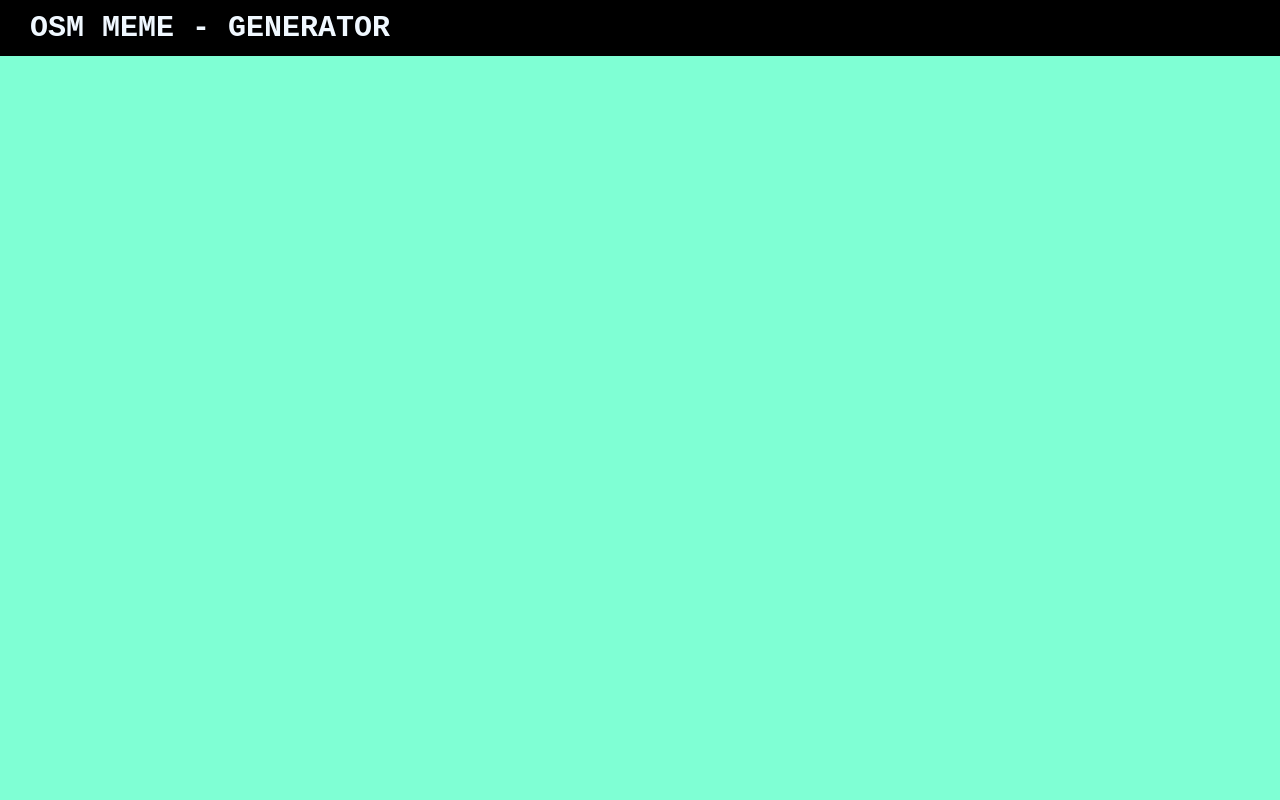
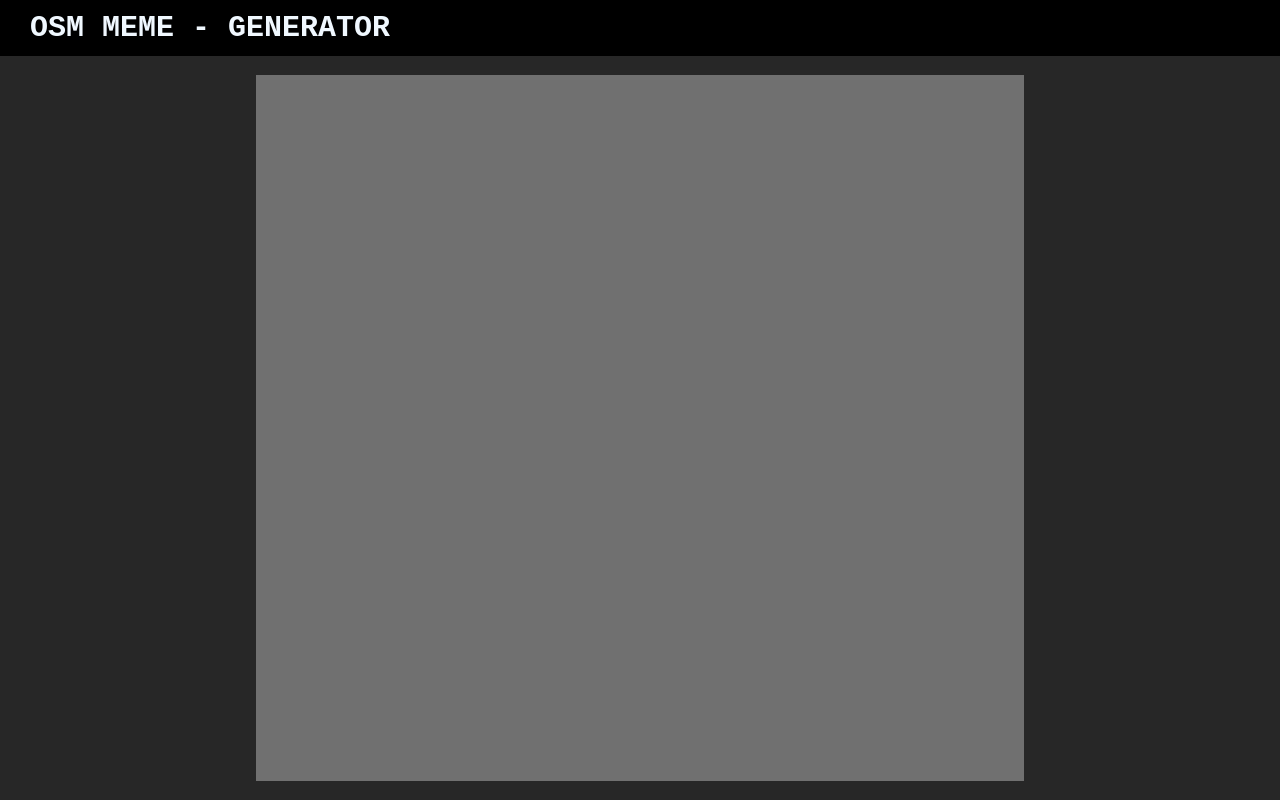
Before and after one commit to Moyinoluwa360/meme-generator, a React (Vite) app: page / in a window 1280 px wide. Built offline with nearby package versions, Linux system fonts and the light colour scheme.

Commit message:
created main component

```diff
--- a/src/App.jsx
+++ b/src/App.jsx
@@ -1,5 +1,5 @@
-import Header from "./Header"
-
+import Header from "./components/Header"
+import Main from "./components/Main"
 function App() {
   async function getMeme(){
     console.log("runing")
@@ -11,6 +11,7 @@ function App() {
   return (
     <div className="app">
       <Header></Header>
+      <Main></Main>
     </div>
   )
 }
--- /dev/null
+++ b/src/components/Main.jsx
@@ -0,0 +1,28 @@
+import styled from "styled-components";
+
+export default function Main(){
+    return (
+        <MainSection>
+            <InnerSection>
+
+            </InnerSection>
+        </MainSection>
+    )
+}
+
+const MainSection = styled.div`
+    background-color: #272727;
+    height: 93%;
+    width: 100%;
+    display: flex;
+    align-items: center;
+    justify-content: center;
+`
+const InnerSection = styled.div`
+    background-color: #707070;
+    height: 95%;
+    width: 60%;
+    @media (max-width:760px){
+        width: 95%;
+    }
+`
--- a/src/index.css
+++ b/src/index.css
@@ -7,7 +7,6 @@
 html, body {
     width: 100%;
     height: 100%;
-    background-color: aquamarine;
     overflow: hidden;
 }
 
```
Also changed, not shown: src/components/Header.jsx (renamed from src/Header.jsx).
